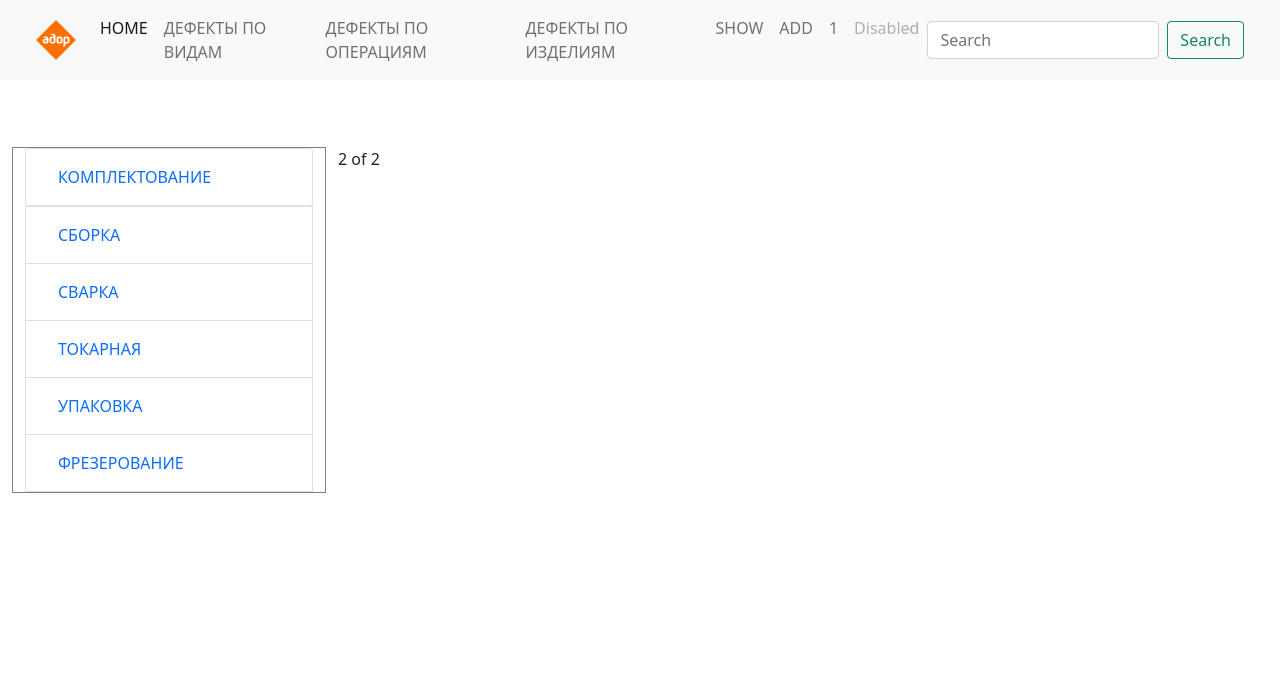
After one commit to DjonnyLem/catalog, a Flask app: page /show_operation in a window 1280 px wide. The commit adds this page. Shown: the top 692 px of the page. Run offline with Flask 2, Linux system fonts and the light colour scheme; data comes from the database, SQL or seed files in the repository; both versions use the stored data as it was after the commit; some libraries are stand-ins or nearby versions.

Commit message:
15/04/2021 16:13

```diff
--- a/app.py
+++ b/app.py
@@ -152,9 +152,23 @@ def show():
         d = Catalog.query.order_by(Catalog.id).all()
     return render_template("show.html", defects=defects, d=d, s=s)
 
+@app.route('/show_defect', methods=['POST', 'GET'])
+def show_defect():
+    sd = request.form.get('1234')
+    se = request.form.get('12')
+    defects = Defect.query.order_by(Defect.defect_name).all()
+    d = Catalog.query.order_by(Catalog.defect).all()
+    print (sd)
+    print (se)
+    return render_template("show_defect.html", defects=defects, d=d)
 
 
 
+@app.route('/show_operation', methods=['POST', 'GET'])
+def show_operation():
+    operations = Operation.query.order_by(Operation.operation_name).all()
+
+    return render_template("show_operation.html", operations=operations)
 
 
 @app.route('/1')
--- a/templates/add.html
+++ b/templates/add.html
@@ -142,10 +142,13 @@ Add
 
         </form>
 
+
+    </div>
+
 <!------------------------------------------------------------------------------------------>
 <!------------------------------------------------------------------------------------------>
 
-    </div>
+
     <select name="user_profile_color_2" required="required">
         <option value="">Выберите значение</option>
         {% for i in defect %}
--- a/templates/base1.html
+++ b/templates/base1.html
@@ -1,72 +1,100 @@
-
 <!doctype html>
 <html lang="ru">
   <head>
     <!-- Обязательные метатеги -->
     <meta charset="utf-8">
     <meta name="viewport" content="width=device-width, initial-scale=1">
+    <title>{% block title %}{% endblock %}</title>
 
-    <!-- Bootstrap CSS -->
+<!--    <link rel="canonical" href="https://getbootstrap.com/docs/5.0/examples/navbar-fixed/"> -->
+
+
+
+    <!-- Bootstrap core CSS -->
     <link href="https://cdn.jsdelivr.net/npm/bootstrap@5.0.0-beta3/dist/css/bootstrap.min.css" rel="stylesheet" integrity="sha384-eOJMYsd53ii+scO/bJGFsiCZc+5NDVN2yr8+0RDqr0Ql0h+rP48ckxlpbzKgwra6" crossorigin="anonymous">
+<!--
+<link href="bootstrap/css/bootstrap.min.css" rel="stylesheet">
+<link href="css/custom.css" rel="stylesheet">
 
-    <title>{% block title %}{% endblock %}</title>
+-->
+    <style>
+
+
+      .bd-placeholder-img {
+        font-size: 1.125rem;
+        text-anchor: middle;
+        -webkit-user-select: none;
+        -moz-user-select: none;
+        user-select: none;
+      }
+
+      @media (min-width: 768px) {
+        .bd-placeholder-img-lg {
+          font-size: 3.5rem;
+        }
+      }
+    </style>
+
+
+    <!-- Custom styles for this template -->
+    <link href="navbar-top-fixed.css" rel="stylesheet">
+
+
   </head>
   <body>
-    <nav class="navbar navbar-expand-lg navbar-light bg-light">
-  <div class="container-fluid">
-    <a class="navbar-brand" href="#">Адор</a>
-    <button class="navbar-toggler" type="button" data-bs-toggle="collapse" data-bs-target="#navbarSupportedContent" aria-controls="navbarSupportedContent" aria-expanded="false" aria-label="Toggle navigation">
+
+<nav class="navbar px-4 navbar-expand-md navbar-light fixed-top bg-light">
+ <div class="container-fluid">
+   <a class="navbar-brand" href="#">
+		<img src="../static/img/logo/logo.svg" alt="" width="40" height="40">
+    </a>
+
+<!-- <a class="navbar-brand" href="#">Адор</a>  -->
+    <button class="navbar-toggler" type="button" data-bs-toggle="collapse" data-bs-target="#navbarCollapse" aria-controls="navbarCollapse" aria-expanded="false" aria-label="Toggle navigation">
       <span class="navbar-toggler-icon"></span>
     </button>
-    <div class="collapse navbar-collapse" id="navbarSupportedContent">
-      <ul class="navbar-nav me-auto mb-2 mb-lg-0">
+    <div class="collapse navbar-collapse" id="navbarCollapse">
+      <ul class="navbar-nav me-auto mb-2 mb-md-0">
         <li class="nav-item">
-          <a class="nav-link active" aria-current="page" href="/">Home</a>
+          <a class="nav-link active" aria-current="page" href="#">HOME</a>
         </li>
         <li class="nav-item">
-          <a class="nav-link" href="/show">Show</a>
+          <a class="nav-link" href="/show_defect">ДЕФЕКТЫ ПО ВИДАМ</a>
         </li>
         <li class="nav-item">
-          <a class="nav-link" href="/add">Add</a>
+          <a class="nav-link" href="/show_operation">ДЕФЕКТЫ ПО ОПЕРАЦИЯМ</a>
+        </li>
+        <li class="nav-item">
+          <a class="nav-link" href="#">ДЕФЕКТЫ ПО ИЗДЕЛИЯМ</a>
+        </li>
+        <li class="nav-item">
+          <a class="nav-link" href="/show">SHOW</a>
+        </li>
+        <li class="nav-item">
+          <a class="nav-link" href="/add">ADD</a>
         </li>
         <li class="nav-item">
           <a class="nav-link" href="/1">1</a>
-        </li>
-        <li class="nav-item dropdown">
-          <a class="nav-link dropdown-toggle" href="#" id="navbarDropdown" role="button" data-bs-toggle="dropdown" aria-expanded="false">
-            Dropdown
-          </a>
-          <ul class="dropdown-menu" aria-labelledby="navbarDropdown">
-            <li><a class="dropdown-item" href="#">Action</a></li>
-            <li><a class="dropdown-item" href="#">Another action</a></li>
-            <li><hr class="dropdown-divider"></li>
-            <li><a class="dropdown-item" href="#">Something else here</a></li>
-          </ul>
         </li>
         <li class="nav-item">
           <a class="nav-link disabled" href="#" tabindex="-1" aria-disabled="true">Disabled</a>
         </li>
       </ul>
-<!--
       <form class="d-flex">
         <input class="form-control me-2" type="search" placeholder="Search" aria-label="Search">
         <button class="btn btn-outline-success" type="submit">Search</button>
       </form>
--->
     </div>
   </div>
 </nav>
 
- {% block body %}{% endblock %}
 
-    <!-- Дополнительный JavaScript; выберите один из двух! -->
 
-    <!-- Вариант 1: Bootstrap в связке с Popper -->
+
+{% block body %}{% endblock %}
+
+
     <script src="https://cdn.jsdelivr.net/npm/bootstrap@5.0.0-beta3/dist/js/bootstrap.bundle.min.js" integrity="sha384-JEW9xMcG8R+pH31jmWH6WWP0WintQrMb4s7ZOdauHnUtxwoG2vI5DkLtS3qm9Ekf" crossorigin="anonymous"></script>
 
-    <!-- Вариант 2: Bootstrap JS отдельно от Popper
-    <script src="https://cdn.jsdelivr.net/npm/@popperjs/core@2.9.1/dist/umd/popper.min.js" integrity="sha384-SR1sx49pcuLnqZUnnPwx6FCym0wLsk5JZuNx2bPPENzswTNFaQU1RDvt3wT4gWFG" crossorigin="anonymous"></script>
-    <script src="https://cdn.jsdelivr.net/npm/bootstrap@5.0.0-beta3/dist/js/bootstrap.min.js" integrity="sha384-j0CNLUeiqtyaRmlzUHCPZ+Gy5fQu0dQ6eZ/xAww941Ai1SxSY+0EQqNXNE6DZiVc" crossorigin="anonymous"></script>
-    -->
   </body>
 </html>
--- /dev/null
+++ b/templates/navbar-top-fixed.css
@@ -0,0 +1,5 @@
+/* Show it is fixed to the top */
+body {
+  min-height: 75rem;
+  padding-top: 4.5rem;
+}
--- /dev/null
+++ b/templates/show_operation.html
@@ -0,0 +1,37 @@
+{% extends 'base1.html' %}
+
+
+{% block title %}
+Show_operation
+{% endblock %}
+
+{% block body %}
+
+
+
+<div class="container-fluid-mt-5 px-4" style="margin-top: 75px;">
+
+
+	<div class="row">
+    <div class="col-md-3"style="border:0.5px solid grey;">
+
+     <ul class="list-group">
+
+{% for i in operations %}
+        <li class="list-group-item">
+          <a class="nav-link" href="#">{{ i.operation_name }}</a>
+        </li>
+      </ul>
+
+{% endfor %}
+
+
+    </div>
+    <div class="col">
+      2 of 2
+
+    </div>
+</div>
+
+
+{% endblock %}
```
Also changed, not shown: templates/show_defect.html (added, +82 -0 lines), catalog.db, static/img/logo/logo.svg (added).
